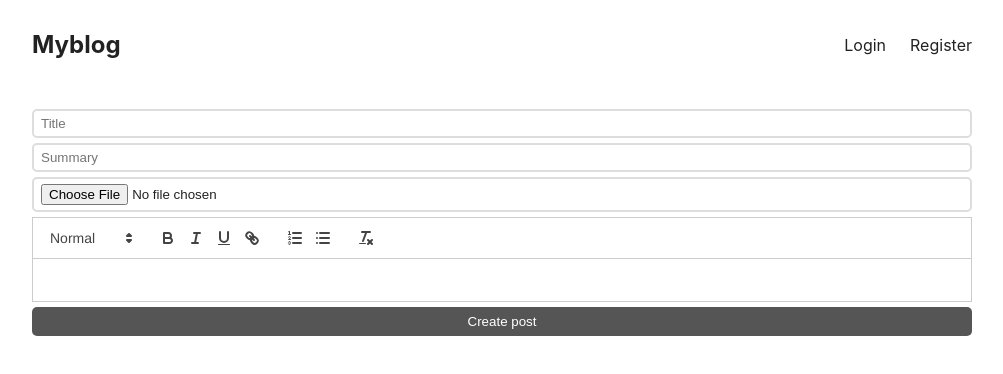
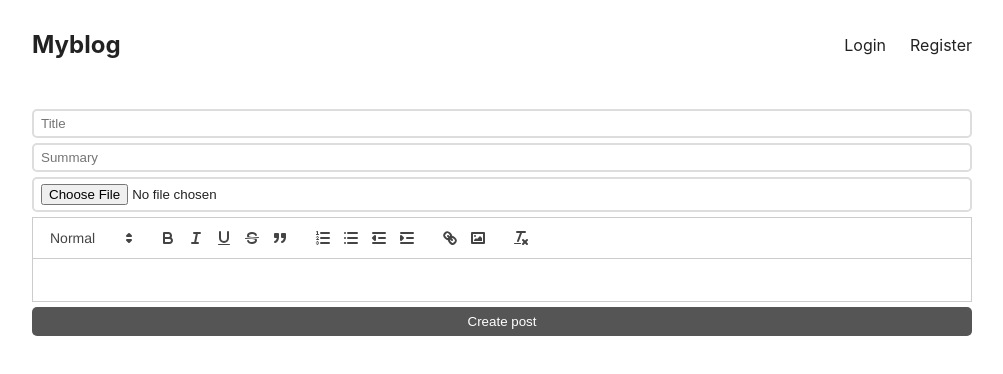
Before and after one commit to Kevin14Tsui/MERN-Blog-V2, a React (Create React App) app in the folder Client/: page /create in a window 1280 px wide. Shown: the top 374 px of the page, without its empty margins (138-1141 px from the left). Built offline with nearby package versions, Linux system fonts and the light colour scheme; no server answers.

Commit message:
214create

```diff
--- a/Client/src/pages/CreateaPost.js
+++ b/Client/src/pages/CreateaPost.js
@@ -1,28 +1,78 @@
 import ReactQuill from "react-quill";
 import "react-quill/dist/quill.snow.css";
+import { useState } from "react";
+
+const modules = {
+  toolbar: [
+    [{ header: [1, 2, false] }],
+    ["bold", "italic", "underline", "strike", "blockquote"],
+    [
+      { list: "ordered" },
+      { list: "bullet" },
+      { indent: "-1" },
+      { indent: "+1" },
+    ],
+    ["link", "image"],
+    ["clean"],
+  ],
+};
+
+const formats = [
+  "header",
+  "bold",
+  "italic",
+  "underline",
+  "strike",
+  "blockquote",
+  "list",
+  "bullet",
+  "indent",
+  "link",
+  "image",
+];
 
 export default function CreatePost() {
+  const [title, setTitle] = useState("");
+  const [summary, setSummary] = useState("");
+  const [content, setContent] = useState("");
+  const [files, setFiles] = useState("");
+  //   const [redirect, setRedirect] = useState(false);
+
+  async function createNewPost(ev) {
+    const data = new FormData();
+    data.set("title", title);
+    data.set("summary", summary);
+    data.set("content", content);
+    data.set("file", files[0]); //just send frist file
+
+    ev.preventDefault();
+    const response = await fetch("http://localhost:4000/post", {
+      method: "POST",
+      body: data,
+    });
+  }
+
   return (
-    <form
-    // onSubmit={createNewPost}
-    >
+    <form onSubmit={createNewPost}>
       <input
         type="title"
         placeholder={"Title"}
-        // value={title}
-        // onChange={(ev) => setTitle(ev.target.value)}
+        value={title}
+        onChange={(ev) => setTitle(ev.target.value)}
       />
       <input
         type="summary"
         placeholder={"Summary"}
-        // value={summary}
-        // onChange={(ev) => setSummary(ev.target.value)}
+        value={summary}
+        onChange={(ev) => setSummary(ev.target.value)}
       />
-      <input
-        type="file"
-        //   onChange={(ev) => setFiles(ev.target.files)}
+      <input type="file" onChange={(ev) => setFiles(ev.target.files)} />
+      <ReactQuill
+        value={content}
+        onChange={(newValue) => setContent(newValue)}
+        modules={modules}
+        formats={formats}
       />
-      <ReactQuill />
       <button style={{ marginTop: "5px" }}>Create post</button>
     </form>
   );
```
Also changed, not shown: 11 other files (tests, documents, lock files or other folders).
